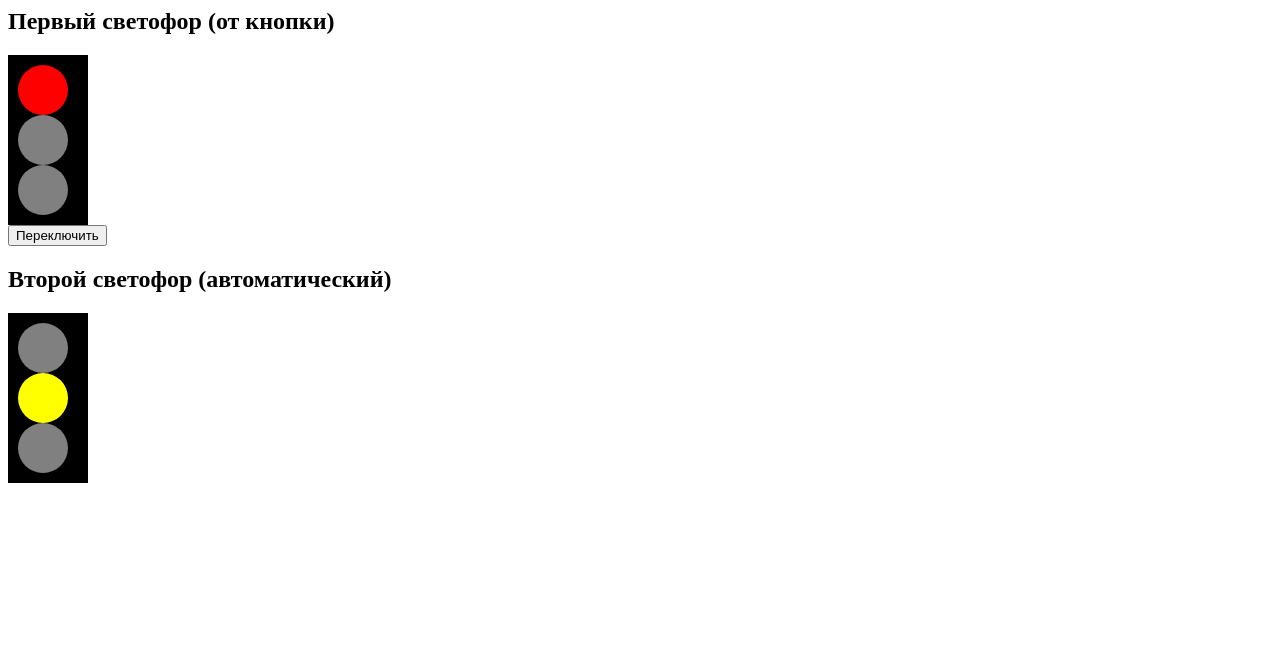
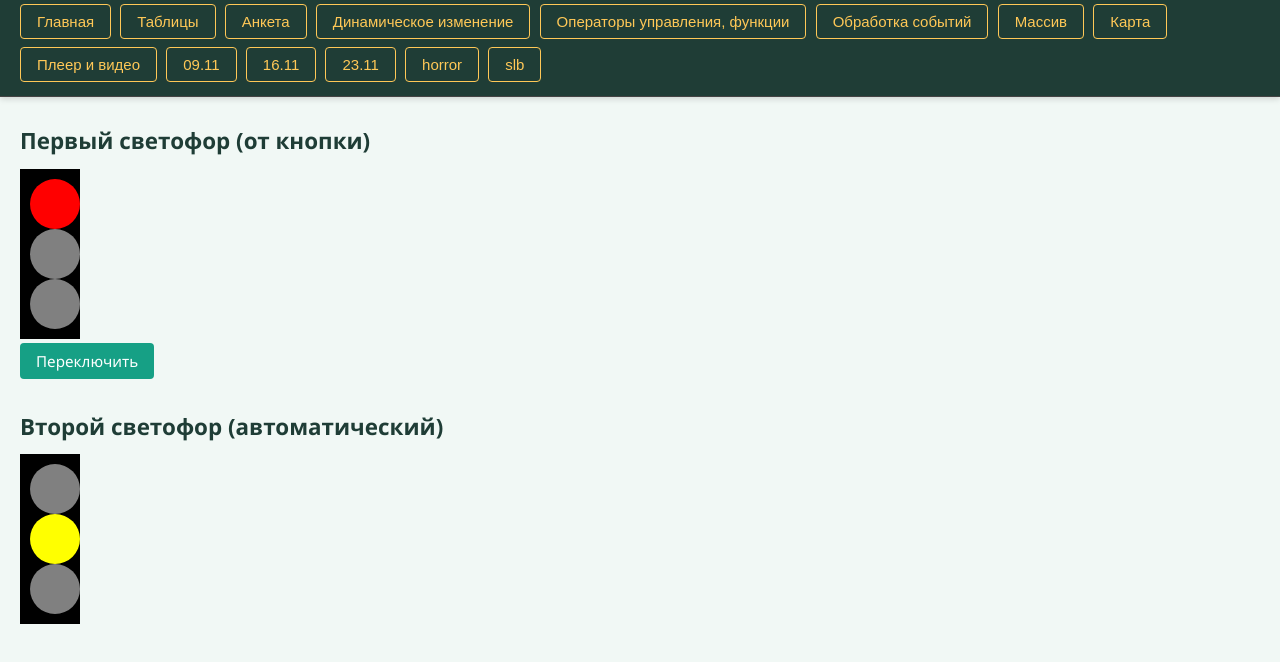
Before and after one commit to insee21/site, a plain HTML site: page счя.html in a window 1280 px wide. Drawn offline with Linux system fonts and the light colour scheme.

Commit message:
Update счя.html

```diff
--- a/счя.html
+++ b/счя.html
@@ -2,7 +2,10 @@
 <head>
     <title>Светофоры</title>
 </head>
-
+<link href="style.css" rel="stylesheet">
+</head>
+<body>
+    <div id="menu"><script language="JavaScript" src="menu.js" type="text/javascript"></script></div>
 <body>
 
 <h2>Первый светофор (от кнопки)</h2>
```
